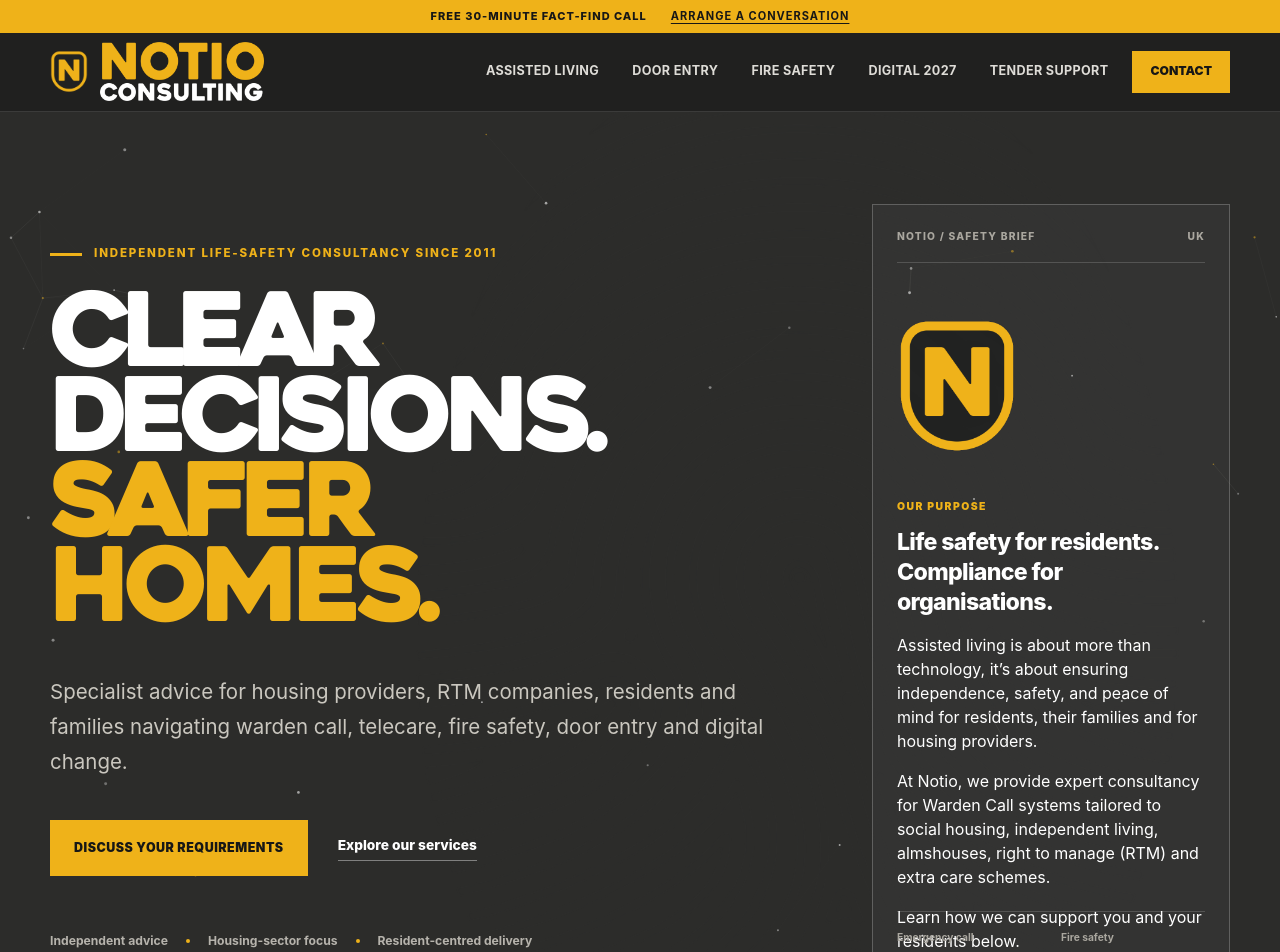
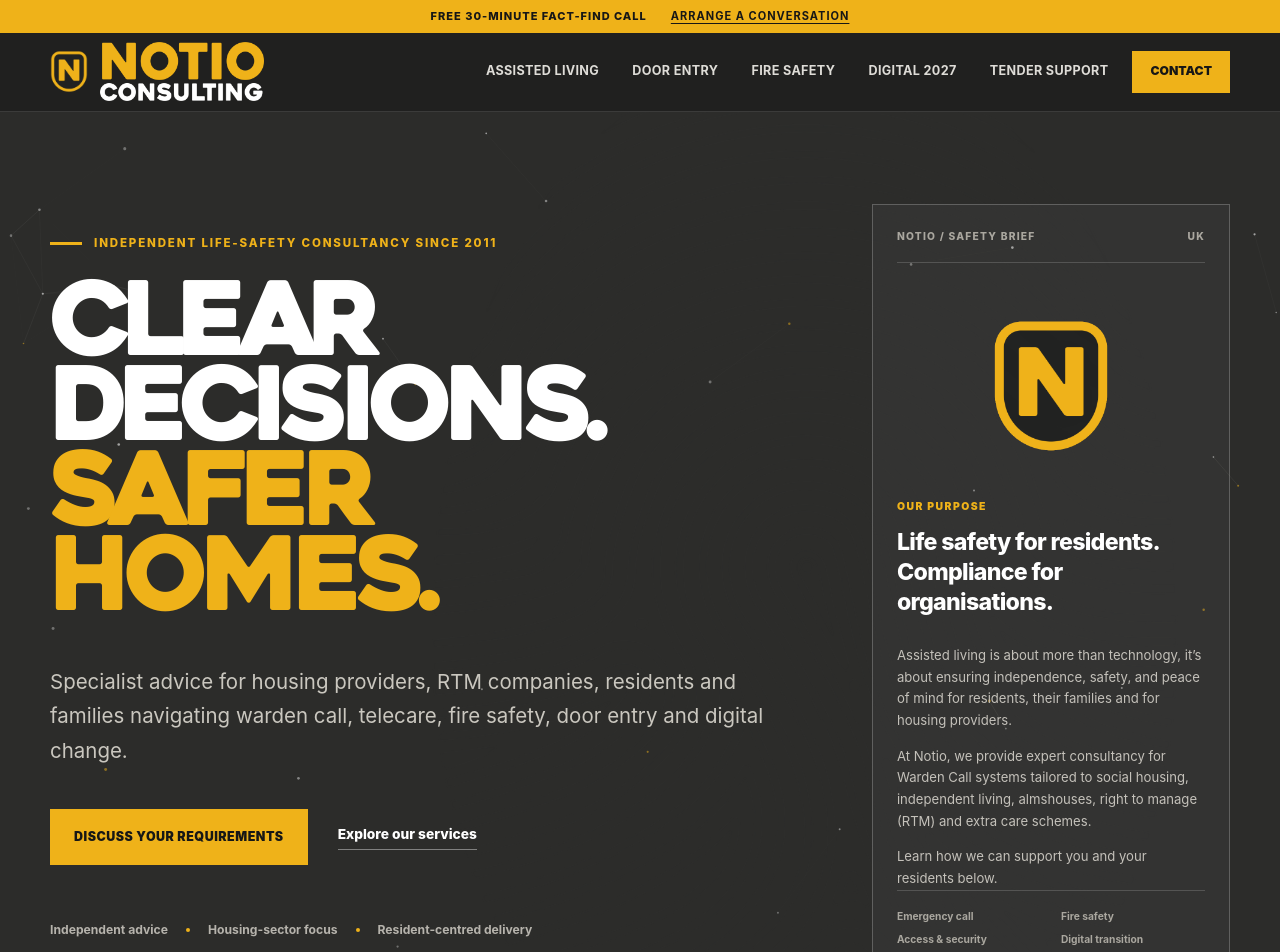
Before and after one commit to ryanmullenuk/Notio, a Next.js app: page / in a window 1280 px wide. Shown: the top 952 px of the page. Built offline with nearby package versions, Linux system fonts and the light colour scheme.

Commit message:
Centre safety brief badge and fit new copy

```diff
--- a/app/globals.css
+++ b/app/globals.css
@@ -463,8 +463,10 @@ body > .site-header {
 
 .hero-briefing {
   position: relative;
+  display: flex;
   align-self: stretch;
-  min-height: 560px;
+  min-height: 760px;
+  flex-direction: column;
   border: 1px solid rgba(255, 255, 255, 0.22);
   padding: 24px;
   background: rgba(255, 255, 255, 0.035);
@@ -483,9 +485,10 @@ body > .site-header {
 }
 
 .briefing-mark {
+  display: block;
   width: 120px;
   height: 138px;
-  margin: 54px 0 44px;
+  margin: 54px auto 44px;
   object-fit: contain;
 }
 
@@ -506,12 +509,22 @@ body > .site-header {
   line-height: 1.3;
 }
 
+.briefing-intro {
+  display: grid;
+  margin-top: 28px;
+  color: #c4c1ba;
+  font-size: 0.82rem;
+  line-height: 1.65;
+  gap: 14px;
+}
+
+.briefing-intro p {
+  margin: 0;
+}
+
 .briefing-list {
-  position: absolute;
-  right: 24px;
-  bottom: 24px;
-  left: 24px;
-  display: grid;
+  display: grid;
+  margin-top: auto;
   border-top: 1px solid rgba(255, 255, 255, 0.16);
   padding-top: 18px;
   color: #aaa79f;
@@ -1750,7 +1763,7 @@ body > .site-header {
   }
 
   .hero-briefing {
-    min-height: 510px;
+    min-height: 760px;
   }
 
   .split-heading,
@@ -1957,7 +1970,12 @@ body > .site-header {
   .briefing-mark {
     width: 100px;
     height: 115px;
+    margin-block: 42px 36px;
     font-size: 5rem;
+  }
+
+  .briefing-intro {
+    font-size: 0.78rem;
   }
 
   .service-card {
```
